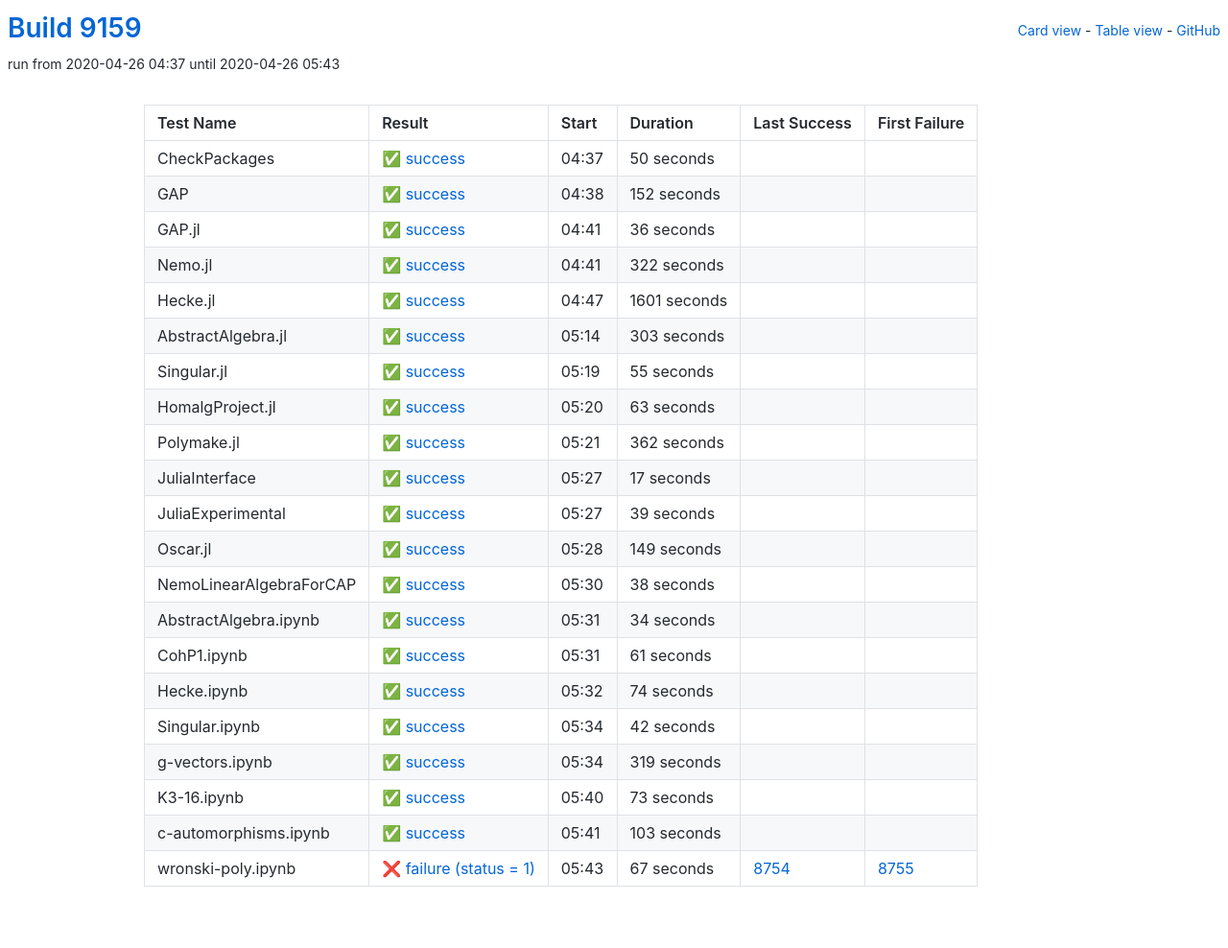
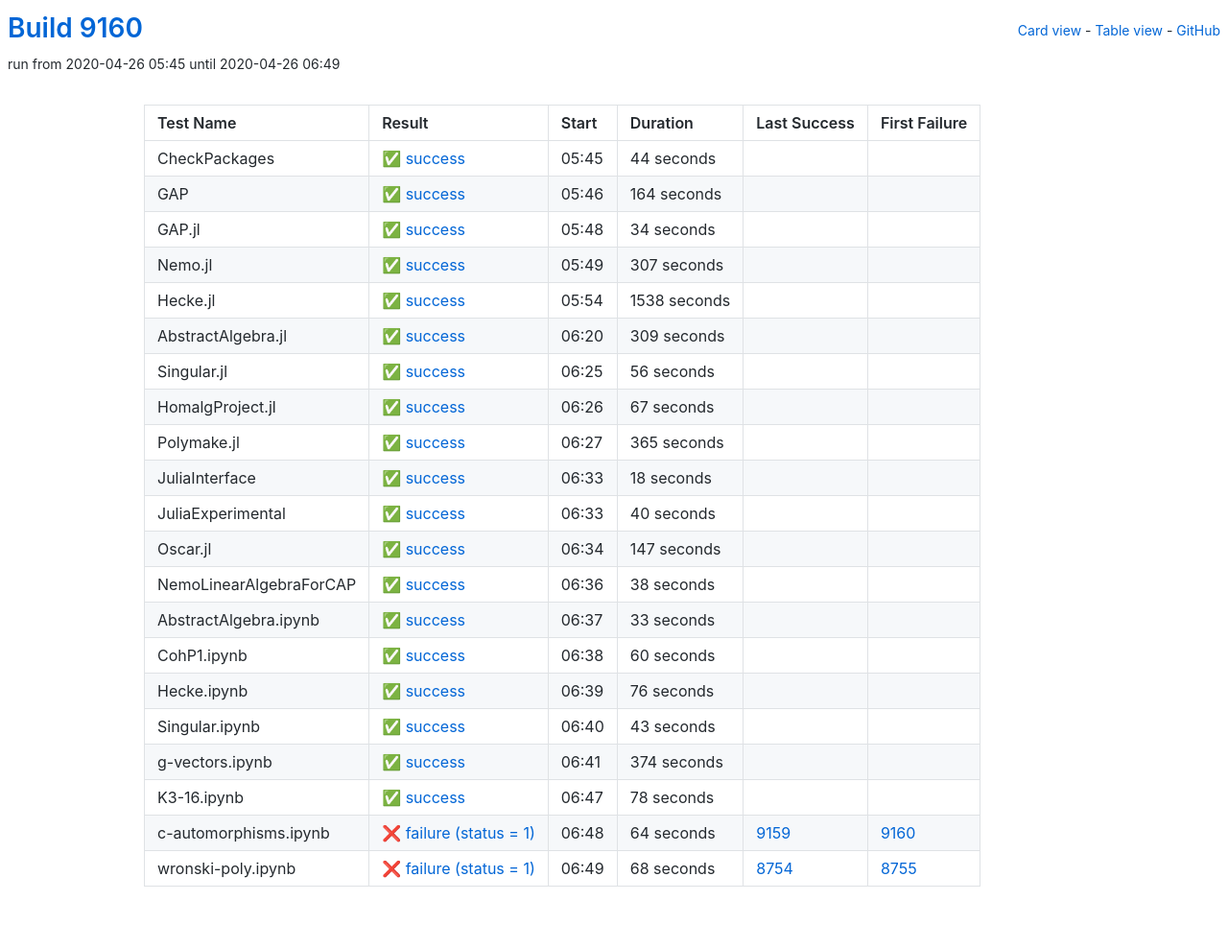
Before and after one commit to oscar-system/oscar-ci-status, a Jekyll site: the page built from table.html, in a window 1280 px wide. Shown: the whole page at 96% size. Built offline with Jekyll 4.4.1, drawn with Linux system fonts in a browser that asks for light colours.

Commit message:
Build 9160

```diff
--- a/_data/ci.yml
+++ b/_data/ci.yml
@@ -1,137 +1,137 @@
-build: 9159
-build_url: https://oscarci.mathematik.uni-kl.de/job/oscar/9159/
+build: 9160
+build_url: https://oscarci.mathematik.uni-kl.de/job/oscar/9160/
 job: oscar
 tests:
-- duration: 50
+- duration: 44
   exitcode: 0
   first_failure: false
   first_failure_url: null
   last_success: false
   last_success_url: null
-  log: https://oscarci.mathematik.uni-kl.de/job/oscar/9159/artifact/logs/build-9159/CheckPackages.log
+  log: https://oscarci.mathematik.uni-kl.de/job/oscar/9160/artifact/logs/build-9160/CheckPackages.log
   name: CheckPackages
-  start: 2020-04-26 04:37
+  start: 2020-04-26 05:45
   status: success
   success: true
-- duration: 152
+- duration: 164
   exitcode: 0
   first_failure: false
   first_failure_url: null
   last_success: false
   last_success_url: null
-  log: https://oscarci.mathematik.uni-kl.de/job/oscar/9159/artifact/logs/build-9159/GAP.log
+  log: https://oscarci.mathematik.uni-kl.de/job/oscar/9160/artifact/logs/build-9160/GAP.log
   name: GAP
-  start: 2020-04-26 04:38
+  start: 2020-04-26 05:46
   status: success
   success: true
-- duration: 36
+- duration: 34
   exitcode: 0
   first_failure: false
   first_failure_url: null
   last_success: false
   last_success_url: null
-  log: https://oscarci.mathematik.uni-kl.de/job/oscar/9159/artifact/logs/build-9159/GAP.jl.log
+  log: https://oscarci.mathematik.uni-kl.de/job/oscar/9160/artifact/logs/build-9160/GAP.jl.log
   name: GAP.jl
-  start: 2020-04-26 04:41
+  start: 2020-04-26 05:48
   status: success
   success: true
-- duration: 322
+- duration: 307
   exitcode: 0
   first_failure: false
   first_failure_url: null
   last_success: false
   last_success_url: null
-  log: https://oscarci.mathematik.uni-kl.de/job/oscar/9159/artifact/logs/build-9159/Nemo.jl.log
+  log: https://oscarci.mathematik.uni-kl.de/job/oscar/9160/artifact/logs/build-9160/Nemo.jl.log
   name: Nemo.jl
-  start: 2020-04-26 04:41
+  start: 2020-04-26 05:49
   status: success
   success: true
-- duration: 1601
+- duration: 1538
   exitcode: 0
   first_failure: false
   first_failure_url: null
   last_success: false
   last_success_url: null
-  log: https://oscarci.mathematik.uni-kl.de/job/oscar/9159/artifact/logs/build-9159/Hecke.jl.log
+  log: https://oscarci.mathematik.uni-kl.de/job/oscar/9160/artifact/logs/build-9160/Hecke.jl.log
   name: Hecke.jl
-  start: 2020-04-26 04:47
+  start: 2020-04-26 05:54
   status: success
   success: true
-- duration: 303
+- duration: 309
   exitcode: 0
   first_failure: false
   first_failure_url: null
   last_success: false
   last_success_url: null
-  log: https://oscarci.mathematik.uni-kl.de/job/oscar/9159/artifact/logs/build-9159/AbstractAlgebra.jl.log
+  log: https://oscarci.mathematik.uni-kl.de/job/oscar/9160/artifact/logs/build-9160/AbstractAlgebra.jl.log
   name: AbstractAlgebra.jl
-  start: 2020-04-26 05:14
+  start: 2020-04-26 06:20
   status: success
   success: true
-- duration: 55
+- duration: 56
   exitcode: 0
   first_failure: false
   first_failure_url: null
   last_success: false
   last_success_url: null
-  log: https://oscarci.mathematik.uni-kl.de/job/oscar/9159/artifact/logs/build-9159/Singular.jl.log
+  log: https://oscarci.mathematik.uni-kl.de/job/oscar/9160/artifact/logs/build-9160/Singular.jl.log
   name: Singular.jl
-  start: 2020-04-26 05:19
+  start: 2020-04-26 06:25
   status: success
   success: true
-- duration: 63
+- duration: 67
   exitcode: 0
   first_failure: false
   first_failure_url: null
   last_success: false
   last_success_url: null
-  log: https://oscarci.mathematik.uni-kl.de/job/oscar/9159/artifact/logs/build-9159/HomalgProject.jl.log
+  log: https://oscarci.mathematik.uni-kl.de/job/oscar/9160/artifact/logs/build-9160/HomalgProject.jl.log
   name: HomalgProject.jl
-  start: 2020-04-26 05:20
+  start: 2020-04-26 06:26
   status: success
   success: true
-- duration: 362
+- duration: 365
   exitcode: 0
   first_failure: false
   first_failure_url: null
   last_success: false
   last_success_url: null
-  log: https://oscarci.mathematik.uni-kl.de/job/oscar/9159/artifact/logs/build-9159/Polymake.jl.log
+  log: https://oscarci.mathematik.uni-kl.de/job/oscar/9160/artifact/logs/build-9160/Polymake.jl.log
   name: Polymake.jl
-  start: 2020-04-26 05:21
+  start: 2020-04-26 06:27
   status: success
   success: true
-- duration: 17
+- duration: 18
   exitcode: 0
   first_failure: false
   first_failure_url: null
   last_success: false
   last_success_url: null
-  log: https://oscarci.mathematik.uni-kl.de/job/oscar/9159/artifact/logs/build-9159/JuliaInterface.log
+  log: https://oscarci.mathematik.uni-kl.de/job/oscar/9160/artifact/logs/build-9160/JuliaInterface.log
   name: JuliaInterface
-  start: 2020-04-26 05:27
+  start: 2020-04-26 06:33
   status: success
   success: true
-- duration: 39
+- duration: 40
   exitcode: 0
   first_failure: false
   first_failure_url: null
   last_success: false
   last_success_url: null
-  log: https://oscarci.mathematik.uni-kl.de/job/oscar/9159/artifact/logs/build-9159/JuliaExperimental.log
+  log: https://oscarci.mathematik.uni-kl.de/job/oscar/9160/artifact/logs/build-9160/JuliaExperimental.log
   name: JuliaExperimental
-  start: 2020-04-26 05:27
+  start: 2020-04-26 06:33
   status: success
   success: true
-- duration: 149
+- duration: 147
   exitcode: 0
   first_failure: false
   first_failure_url: null
   last_success: false
   last_success_url: null
-  log: https://oscarci.mathematik.uni-kl.de/job/oscar/9159/artifact/logs/build-9159/Oscar.jl.log
+  log: https://oscarci.mathematik.uni-kl.de/job/oscar/9160/artifact/logs/build-9160/Oscar.jl.log
   name: Oscar.jl
-  start: 2020-04-26 05:28
+  start: 2020-04-26 06:34
   status: success
   success: true
 - duration: 38
@@ -140,96 +140,96 @@ tests:
   first_failure_url: null
   last_success: false
   last_success_url: null
-  log: https://oscarci.mathematik.uni-kl.de/job/oscar/9159/artifact/logs/build-9159/NemoLinearAlgebraForCAP.log
+  log: https://oscarci.mathematik.uni-kl.de/job/oscar/9160/artifact/logs/build-9160/NemoLinearAlgebraForCAP.log
   name: NemoLinearAlgebraForCAP
-  start: 2020-04-26 05:30
+  start: 2020-04-26 06:36
   status: success
   success: true
-- duration: 34
+- duration: 33
   exitcode: 0
   first_failure: false
   first_failure_url: null
   last_success: false
   last_success_url: null
-  log: https://oscarci.mathematik.uni-kl.de/job/oscar/9159/artifact/logs/build-9159/AbstractAlgebra.ipynb.log
+  log: https://oscarci.mathematik.uni-kl.de/job/oscar/9160/artifact/logs/build-9160/AbstractAlgebra.ipynb.log
   name: AbstractAlgebra.ipynb
-  start: 2020-04-26 05:31
+  start: 2020-04-26 06:37
   status: success
   success: true
-- duration: 61
+- duration: 60
   exitcode: 0
   first_failure: false
   first_failure_url: null
   last_success: false
   last_success_url: null
-  log: https://oscarci.mathematik.uni-kl.de/job/oscar/9159/artifact/logs/build-9159/CohP1.ipynb.log
+  log: https://oscarci.mathematik.uni-kl.de/job/oscar/9160/artifact/logs/build-9160/CohP1.ipynb.log
   name: CohP1.ipynb
-  start: 2020-04-26 05:31
+  start: 2020-04-26 06:38
   status: success
   success: true
-- duration: 74
+- duration: 76
   exitcode: 0
   first_failure: false
   first_failure_url: null
   last_success: false
   last_success_url: null
-  log: https://oscarci.mathematik.uni-kl.de/job/oscar/9159/artifact/logs/build-9159/Hecke.ipynb.log
+  log: https://oscarci.mathematik.uni-kl.de/job/oscar/9160/artifact/logs/build-9160/Hecke.ipynb.log
   name: Hecke.ipynb
-  start: 2020-04-26 05:32
+  start: 2020-04-26 06:39
   status: success
   success: true
-- duration: 42
+- duration: 43
   exitcode: 0
   first_failure: false
   first_failure_url: null
   last_success: false
   last_success_url: null
-  log: https://oscarci.mathematik.uni-kl.de/job/oscar/9159/artifact/logs/build-9159/Singular.ipynb.log
+  log: https://oscarci.mathematik.uni-kl.de/job/oscar/9160/artifact/logs/build-9160/Singular.ipynb.log
   name: Singular.ipynb
-  start: 2020-04-26 05:34
+  start: 2020-04-26 06:40
   status: success
   success: true
-- duration: 319
+- duration: 374
   exitcode: 0
   first_failure: false
   first_failure_url: null
   last_success: false
   last_success_url: null
-  log: https://oscarci.mathematik.uni-kl.de/job/oscar/9159/artifact/logs/build-9159/g-vectors.ipynb.log
+  log: https://oscarci.mathematik.uni-kl.de/job/oscar/9160/artifact/logs/build-9160/g-vectors.ipynb.log
   name: g-vectors.ipynb
-  start: 2020-04-26 05:34
+  start: 2020-04-26 06:41
   status: success
   success: true
-- duration: 73
+- duration: 78
   exitcode: 0
   first_failure: false
   first_failure_url: null
   last_success: false
   last_success_url: null
-  log: https://oscarci.mathematik.uni-kl.de/job/oscar/9159/artifact/logs/build-9159/K3-16.ipynb.log
+  log: https://oscarci.mathematik.uni-kl.de/job/oscar/9160/artifact/logs/build-9160/K3-16.ipynb.log
   name: K3-16.ipynb
-  start: 2020-04-26 05:40
+  start: 2020-04-26 06:47
   status: success
   success: true
-- duration: 103
-  exitcode: 0
-  first_failure: false
-  first_failure_url: null
-  last_success: false
-  last_success_url: null
-  log: https://oscarci.mathematik.uni-kl.de/job/oscar/9159/artifact/logs/build-9159/c-automorphisms.ipynb.log
+- duration: 64
+  exitcode: 1
+  first_failure: 9160
+  first_failure_url: https://oscarci.mathematik.uni-kl.de/job/oscar/9160/
+  last_success: 9159
+  last_success_url: https://oscarci.mathematik.uni-kl.de/job/oscar/9159/
+  log: https://oscarci.mathematik.uni-kl.de/job/oscar/9160/artifact/logs/build-9160/c-automorphisms.ipynb.log
   name: c-automorphisms.ipynb
-  start: 2020-04-26 05:41
-  status: success
-  success: true
-- duration: 67
+  start: 2020-04-26 06:48
+  status: failure
+  success: false
+- duration: 68
   exitcode: 1
   first_failure: 8755
   first_failure_url: https://oscarci.mathematik.uni-kl.de/job/oscar/8755/
   last_success: 8754
   last_success_url: https://oscarci.mathematik.uni-kl.de/job/oscar/8754/
-  log: https://oscarci.mathematik.uni-kl.de/job/oscar/9159/artifact/logs/build-9159/wronski-poly.ipynb.log
+  log: https://oscarci.mathematik.uni-kl.de/job/oscar/9160/artifact/logs/build-9160/wronski-poly.ipynb.log
   name: wronski-poly.ipynb
-  start: 2020-04-26 05:43
+  start: 2020-04-26 06:49
   status: failure
   success: false
```
Also changed, not shown: README.md.
